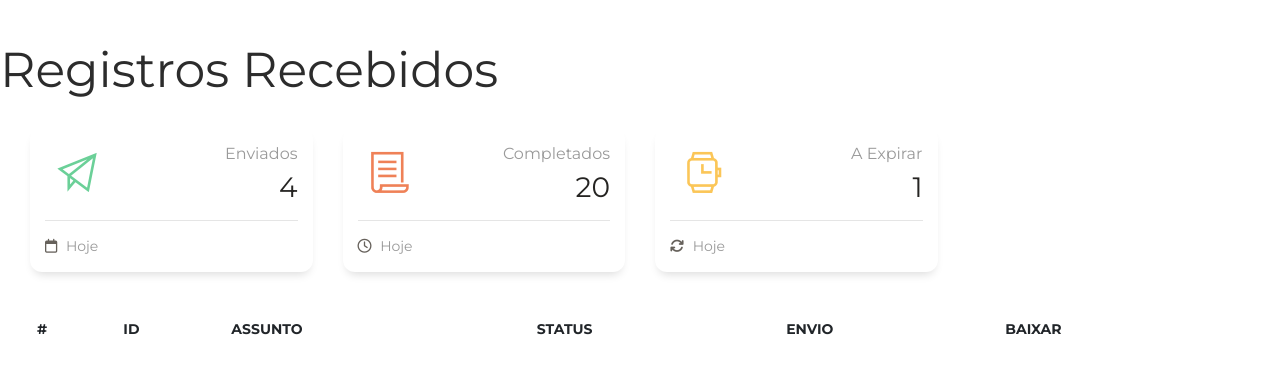
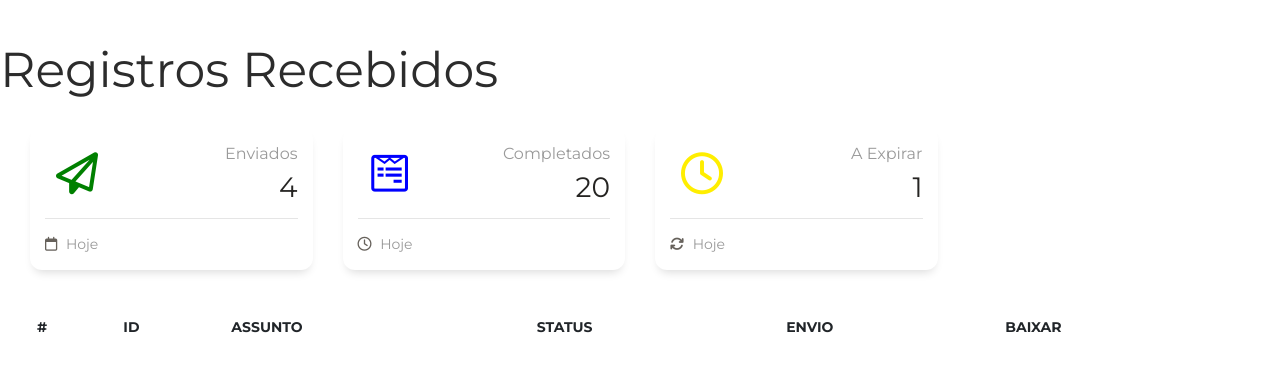
Before and after one commit to navisantos/listener, a website: page views/index.html in a window 1280 px wide. Drawn offline with nearby package versions, Linux system fonts and the light colour scheme.

Commit message:
Update index.html

```diff
--- a/views/index.html
+++ b/views/index.html
@@ -4248,7 +4248,7 @@
               <div class="row">
                 <div class="col-5 col-md-4">
                   <div class="icon-big text-center icon-warning">
-                    <i class="nc-icon nc-send text-success"></i>
+                    <i class="fa fa-paper-plane-o" aria-hidden="true" style="color:green;"></i>
                   </div>
                 </div>
                 <div class="col-7 col-md-8">
@@ -4274,7 +4274,7 @@
               <div class="row">
                 <div class="col-5 col-md-4">
                   <div class="icon-big text-center icon-warning">
-                    <i class="nc-icon nc-paper text-danger"></i>
+                    <i class="fa fa-wpforms" aria-hidden="true" style="color:blue;"></i>
                   </div>
                 </div>
                 <div class="col-7 col-md-8">
@@ -4300,7 +4300,7 @@
               <div class="row">
                 <div class="col-5 col-md-4">
                   <div class="icon-big text-center icon-warning">
-                    <i class="nc-icon nc-watch-time text-warning"></i>
+                    <i class="fa fa-clock-o" aria-hidden="true" style="color:rgb(255, 238, 0);"></i>
                   </div>
                 </div>
                 <div class="col-7 col-md-8">
```
